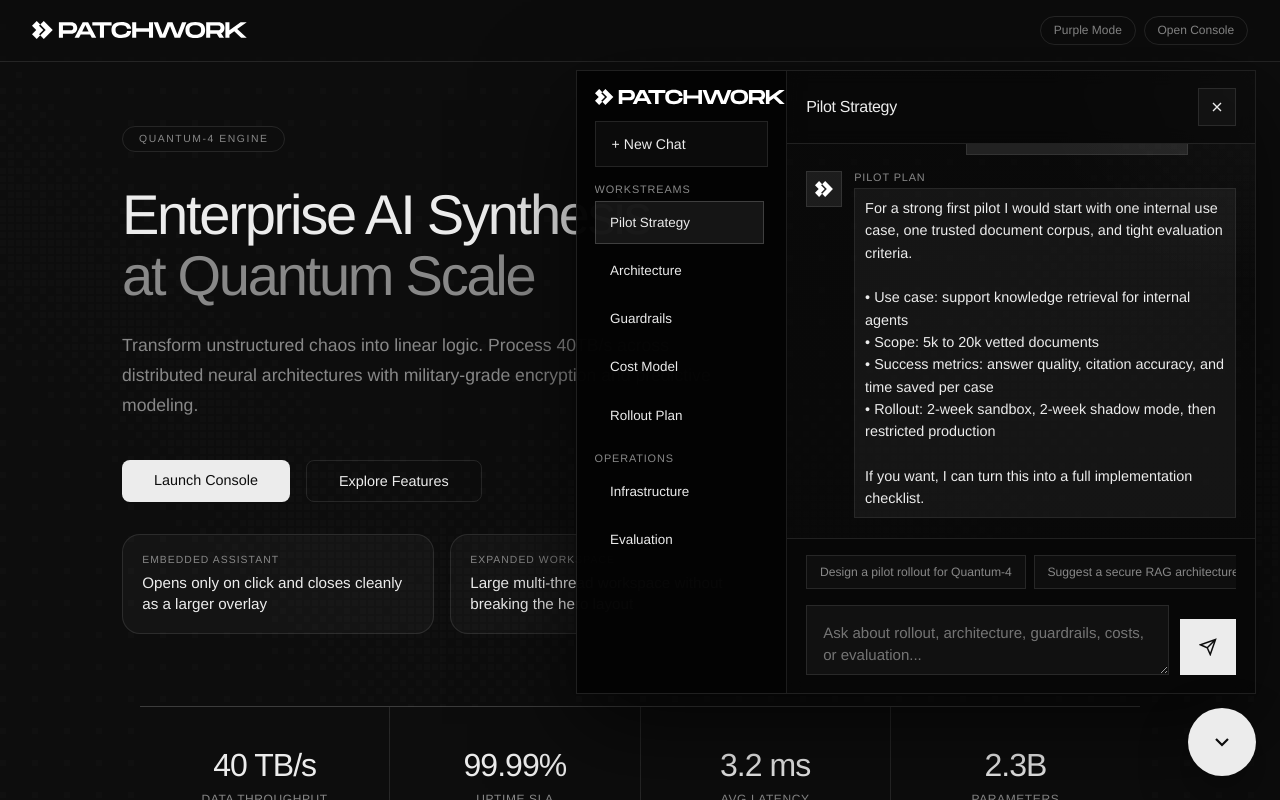
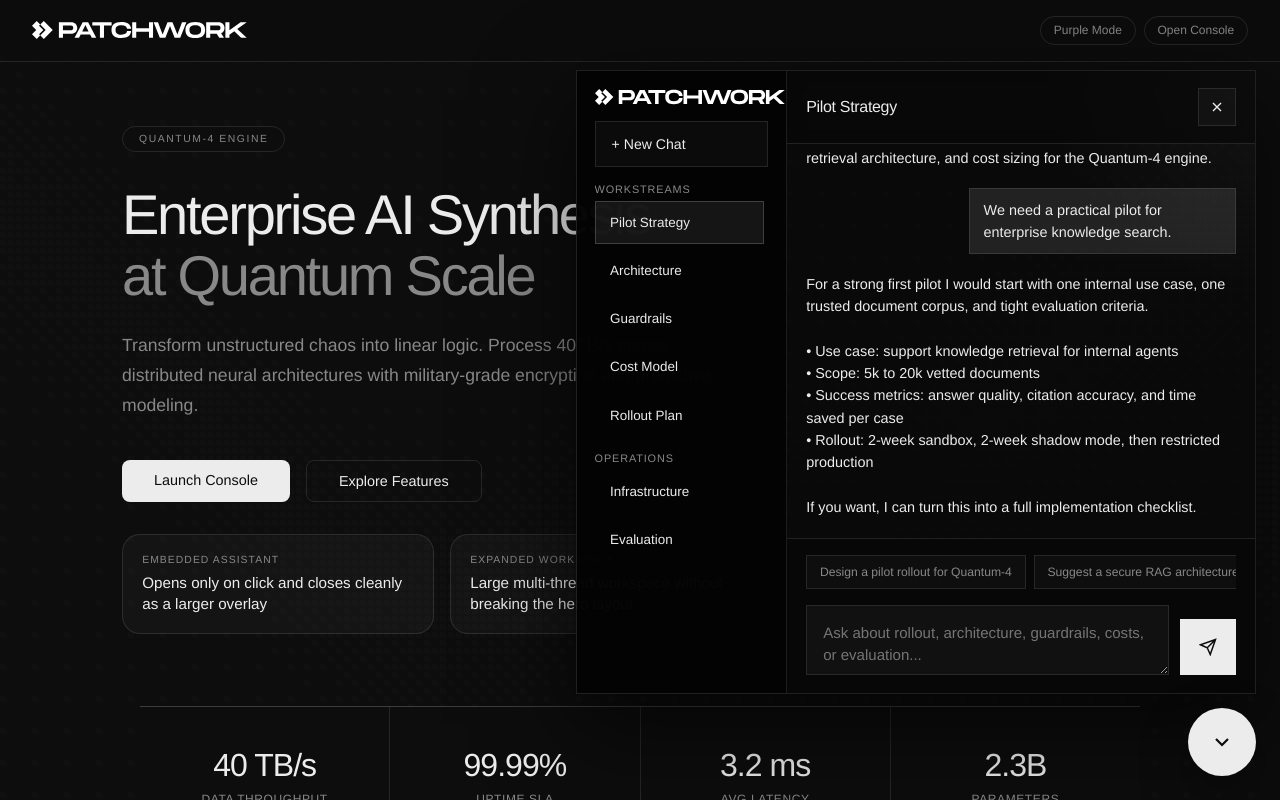
Before and after one commit to MiloZoppini/quantum-ai, a React (Vite) app: page /quantum-ai/chatbot in a window 1280 px wide. Both pictures are taken after a click on the button "Open chatbot". Built offline with nearby package versions, Linux system fonts and the light colour scheme.

Commit message:
Polish chatbot message presentation

```diff
--- a/src/components/MiniChatbot.css
+++ b/src/components/MiniChatbot.css
@@ -266,7 +266,7 @@
   overflow-x: hidden;
   display: flex;
   flex-direction: column;
-  gap: 1rem;
+  gap: 1.15rem;
   padding: 1.2rem;
   min-height: 0;
   min-width: 0;
@@ -276,82 +276,44 @@
 }
 
 .mini-chatbot-message {
-  display: grid;
-  grid-template-columns: auto minmax(0, 1fr);
-  gap: 0.75rem;
+  display: flex;
+  flex-direction: column;
   align-items: flex-start;
+  gap: 0.38rem;
   width: 100%;
   min-width: 0;
 }
 
 .mini-chatbot-message.is-user {
-  grid-template-columns: minmax(0, 1fr) auto;
-}
-
-.mini-chatbot-avatar {
-  grid-column: 1;
-  width: 36px;
-  height: 36px;
-  flex-shrink: 0;
-  border-radius: 0;
-  background: rgba(255, 255, 255, 0.08);
-  border: 1px solid rgba(255, 255, 255, 0.1);
-  display: flex;
-  align-items: center;
-  justify-content: center;
-  font-size: 0.72rem;
-  font-weight: 600;
-  color: var(--text-main);
-}
-
-.mini-chatbot-avatar img {
-  width: 18px;
-  height: 18px;
-  object-fit: contain;
-  filter: var(--brand-filter);
-}
-
-.mini-chatbot-avatar.is-user {
-  grid-column: 2;
-  background: var(--text-main);
-  color: var(--bg-color);
+  align-items: flex-end;
 }
 
 .mini-chatbot-message-content {
-  grid-column: 2;
   min-width: 0;
   display: block;
-  width: 100%;
-  overflow: hidden;
+  width: min(100%, 62ch);
 }
 
 .mini-chatbot-message.is-user .mini-chatbot-message-content {
-  grid-column: 1;
-  max-width: min(58%, 28ch);
-  display: flex;
-  flex-direction: column;
-  gap: 0.32rem;
-  align-items: flex-end;
-  min-width: 0;
   width: auto;
-  justify-self: end;
+  max-width: min(62%, 34ch);
 }
 
 .mini-chatbot-message-label {
   display: block;
-  margin-bottom: 0.32rem;
+  margin-bottom: 0.2rem;
   overflow: hidden;
   white-space: nowrap;
   text-overflow: ellipsis;
 }
 
 .mini-chatbot-bubble {
-  display: inline-block;
-  max-width: min(100%, 60ch);
-  padding: 0.48rem 0.62rem;
+  display: block;
+  max-width: 100%;
+  padding: 0;
   border-radius: 0;
-  background: rgba(255, 255, 255, 0.05);
-  border: 1px solid rgba(255, 255, 255, 0.08);
+  background: transparent;
+  border: none;
   line-height: 1.55;
   font-size: 0.9rem;
   white-space: pre-wrap;
@@ -359,16 +321,24 @@
   word-break: break-word;
 }
 
-.mini-chatbot-message.is-user .mini-chatbot-bubble {
-  max-width: 100%;
+.mini-chatbot-bubble.is-ai {
+  color: var(--text-main);
 }
 
 .mini-chatbot-bubble.is-user {
+  display: inline-block;
+  padding: 0.62rem 0.82rem;
   background: rgba(255, 255, 255, 0.1);
+  border: 1px solid rgba(255, 255, 255, 0.1);
 }
 
 [data-theme="purple"] .mini-chatbot-bubble.is-user {
   background: rgba(225, 212, 238, 0.15);
+  border-color: rgba(225, 212, 238, 0.16);
+}
+
+.mini-chatbot-bubble.is-typing {
+  color: var(--text-muted);
 }
 
 .mini-chatbot-highlight {
--- a/src/components/MiniChatbot.jsx
+++ b/src/components/MiniChatbot.jsx
@@ -402,12 +402,12 @@
                 <div className="mini-chatbot-body" ref={chatBodyRef}>
                   {messages.map((message) => (
                     <div key={message.id} className={`mini-chatbot-message${message.sender === 'user' ? ' is-user' : ''}`}>
-                      <div className={`mini-chatbot-avatar${message.sender === 'user' ? ' is-user' : ''}`}>
-                        {message.sender === 'user' ? 'U' : <img src={iconSvg} alt="" />}
-                      </div>
                       <div className="mini-chatbot-message-content">
-                        {message.label && <div className="mini-chatbot-message-label">{message.label}</div>}
-                        <div className={`mini-chatbot-bubble${message.sender === 'user' ? ' is-user' : ''}`}>
+                        <div
+                          className={`mini-chatbot-bubble${
+                            message.sender === 'user' ? ' is-user' : ' is-ai'
+                          }`}
+                        >
                           {renderText(message.text)}
                         </div>
                       </div>
@@ -416,12 +416,8 @@
 
                   {isTyping && (
                     <div className="mini-chatbot-message">
-                      <div className="mini-chatbot-avatar">
-                        <img src={iconSvg} alt="" />
-                      </div>
                       <div className="mini-chatbot-message-content">
-                        <div className="mini-chatbot-message-label">Assistant</div>
-                        <div className="mini-chatbot-bubble">
+                        <div className="mini-chatbot-bubble is-ai is-typing">
                           <span className="mini-typing">
                             <span className="mini-dot" />
                             <span className="mini-dot" />
```
